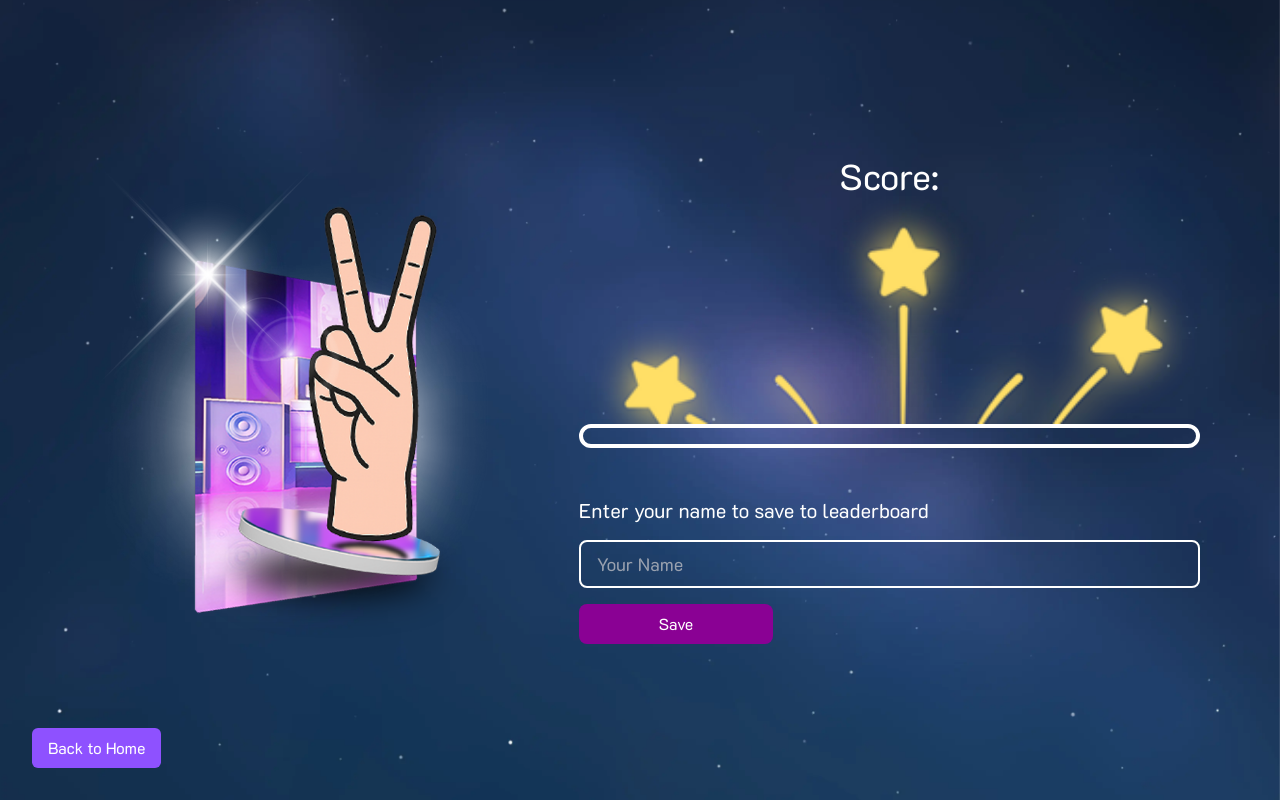
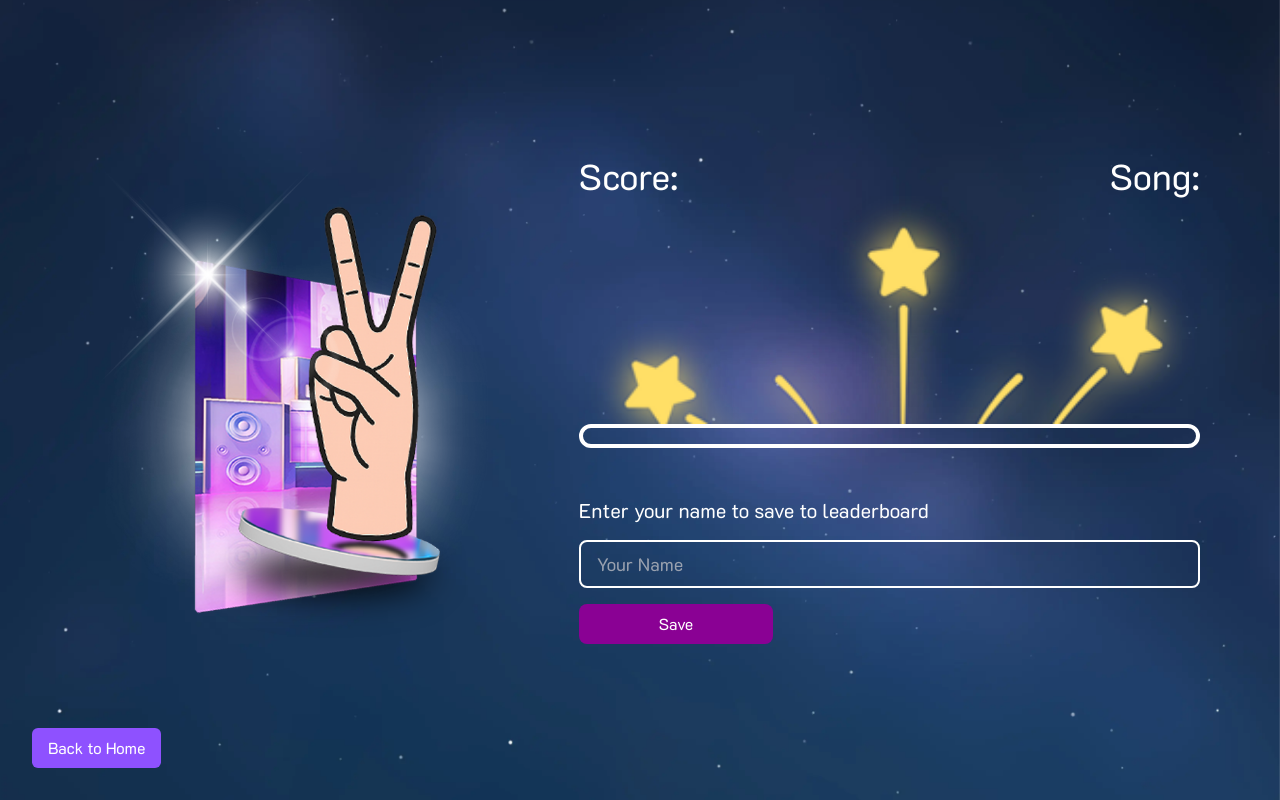
Before and after one commit to marianoluiz/SignifAI, a React (Vite) app: page /play/result in a window 1280 px wide. Built offline with nearby package versions, Linux system fonts and the light colour scheme.

Commit message:
passed song title param to result page

```diff
--- a/src/features/game/hooks/useGameTimer.tsx
+++ b/src/features/game/hooks/useGameTimer.tsx
@@ -17,19 +17,21 @@ export const useGameTimer = (
   song_duration: number,
   dispatch: React.ActionDispatch<[action: GameAction]>,
   navigate: NavigateFunction,
-  state: GameState
+  state: GameState,
+  song_title: string
 ) => {
   useEffect(() => {
     const interval = setInterval(() => {
       if (song_duration > 0) {
         dispatch(reduceDuration());
       } else if (song_duration <= 0) {
-      navigate("/play/result", { state: { score: state.score } });
+        navigate("/play/result", {
+          state: { score: state.score, song_title: song_title },
+        });
         clearInterval(interval);
       }
-
     }, 1000);
 
     return () => clearInterval(interval);
-  }, [song_duration, dispatch, navigate, state.score]);
+  }, [song_duration, dispatch, navigate, state.score, song_title]);
 };
--- a/src/features/game/pages/game.tsx
+++ b/src/features/game/pages/game.tsx
@@ -62,7 +62,7 @@ const GamePage = () => {
 
   // Game timer logic
   // Starts and ends the game based on the song's duration
-  useGameTimer(state.song_duration, dispatch, navigate, state);
+  useGameTimer(state.song_duration, dispatch, navigate, state, song_details?.title ?? "Unknown Title");
 
   // Hand movement logic
   // Handles the movement of hand signs and evaluates player performance
--- a/src/features/game/pages/result.tsx
+++ b/src/features/game/pages/result.tsx
@@ -4,7 +4,7 @@ import { IMAGES } from "../../../constants/images";
 const ResultPage = () => {
 
   const location = useLocation();
-  const { score } = location.state || {};
+  const { score, song_title } = location.state || {};
 
   return (
     /* row */
@@ -26,7 +26,10 @@ const ResultPage = () => {
       <div className="flex flex-col gap-12 mr-20">
         {/* score col */}
         <div className="flex flex-col">
-          <p className="text-4xl text-center text-white">Score: </p>
+          <div className="flex justify-between">
+            <p className="text-4xl text-center text-white">Score: </p>
+            <p className="text-4xl text-center text-white">Song: {song_title}</p>
+          </div>
 
           <img
             src={IMAGES.result_stars}
```
Lines whose indentation alone changed are shown as unchanged.
